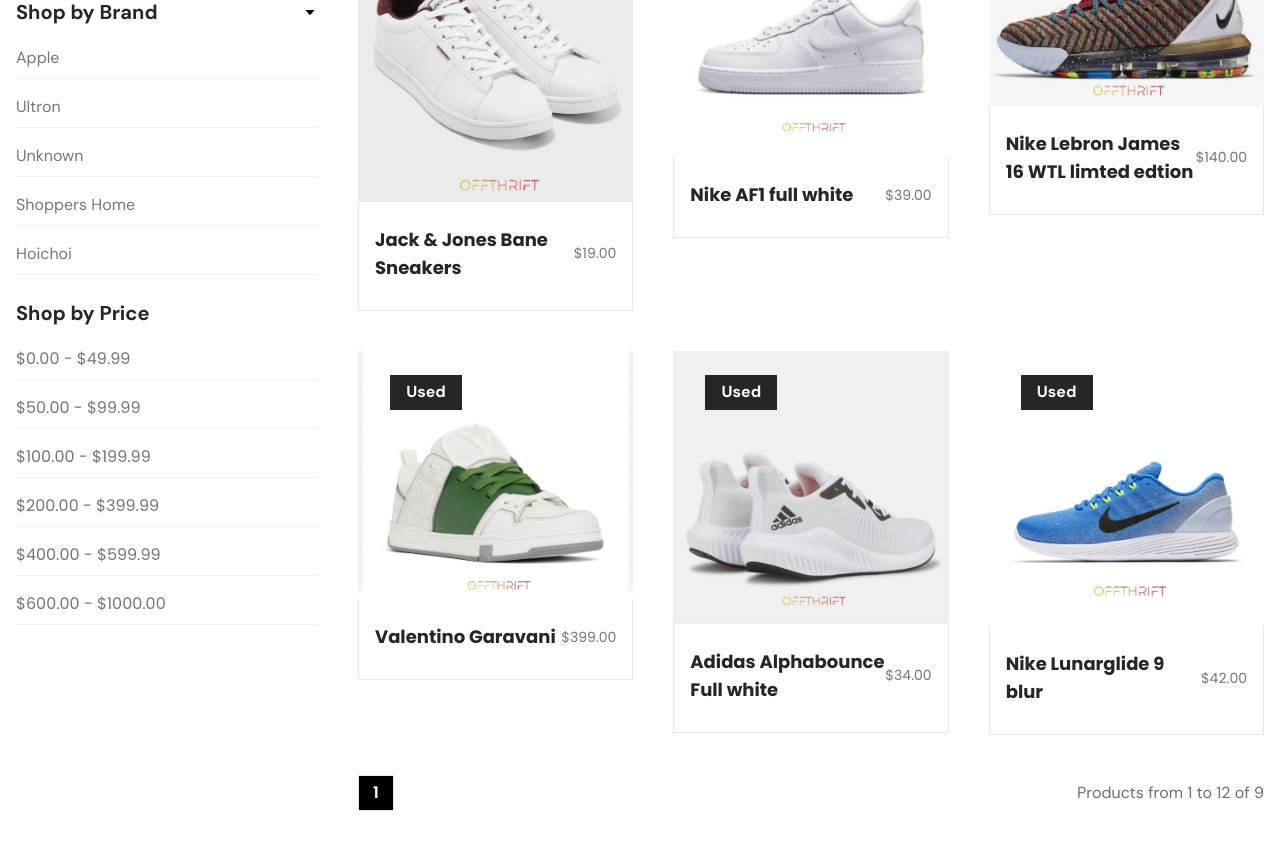
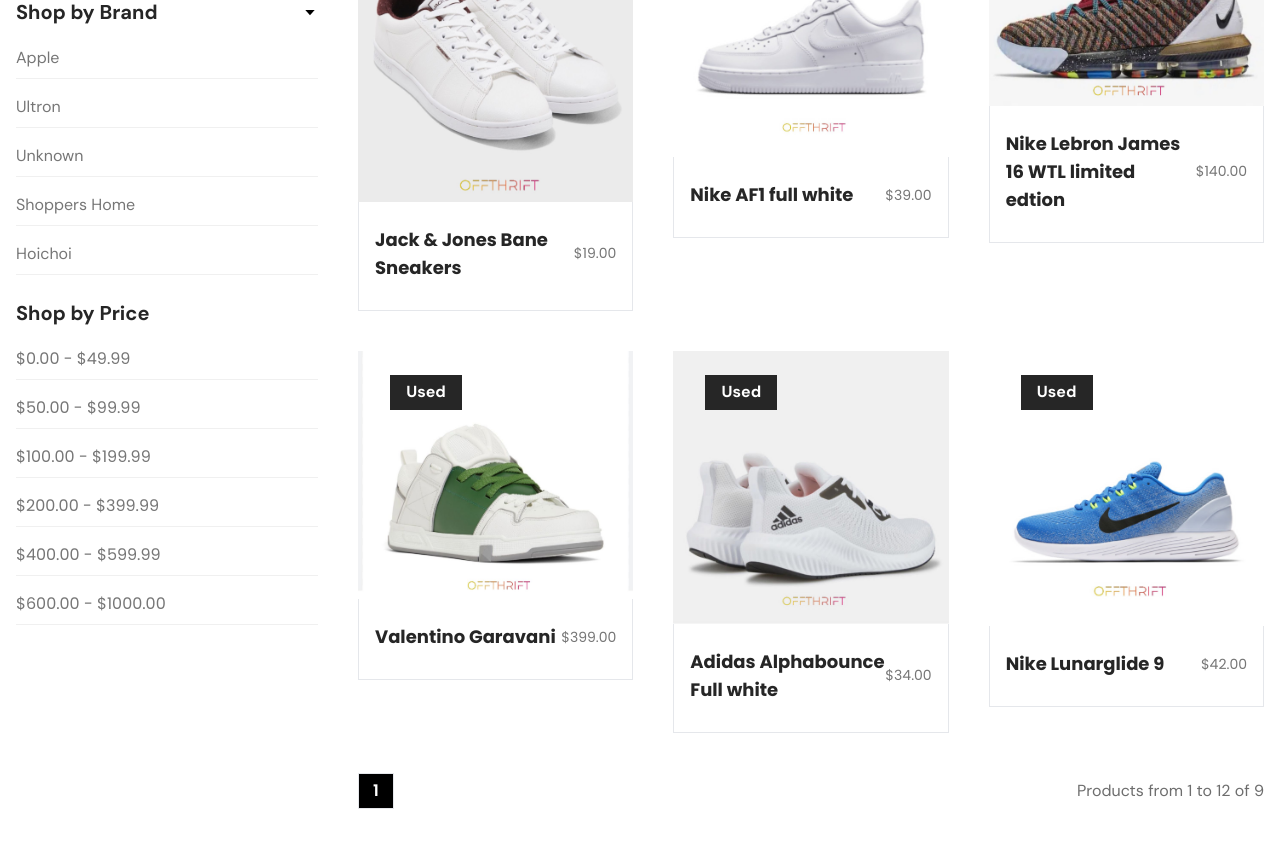
Before and after one commit to Sk01s/offthrift, a React (Create React App) app: page /shop in a window 1280 px wide. Shown: the part 940-1790 px from the top of the page. Built offline with nearby package versions, Linux system fonts and the light colour scheme.

Commit message:
the floor corection

```diff
--- a/src/components/home/Landing/Landing.js
+++ b/src/components/home/Landing/Landing.js
@@ -4,7 +4,7 @@
   return (
     <section className="py-[8rem] flex xl:flex-row md:flex-row sm:flex-col xs:flex-col flex-col justify-start items-center px-2 bg-[#eeeeee]  relative z-10  after:left-0 after:w-[95vw] after:absolute after:h-full after:bg-gradient-to-t from-[#eeeeee51] to-[#eeeeeebf]  after:bg-opacity-30 after:-z-10 ">
       <div className="  ml-4 flex gap-5 flex-col lg:items-start md:items-start  items-center z-10">
-        <h1 className="gradient-1 text- text-4xl sm:text-3xl xs:text-2xl md:text-4xl lg:text-4xl xl:text-5xl xs:text-center">
+        <h1 className="gradient-1 text- text-4xl sm:text-4xl xs:text-4xl md:text-4xl lg:text-4xl xl:text-5xl xs:text-center">
           Welcome to Off Thrift !
         </h1>{" "}
         <p className="text-gray-600 lg:text-left xl:text-left  sm:text-center xs:text-center max-w-full lg:w-[30rem] ">
--- a/src/constants/index.js
+++ b/src/constants/index.js
@@ -78,7 +78,7 @@
       productSixImg6,
       productSixImg7,
     ],
-    productName: "Nike Lebron James 16 WTL limted edtion ",
+    productName: "Nike Lebron James 16 WTL limited edtion ",
     price: "140.00",
     badge: true,
     size: 40,
@@ -188,7 +188,7 @@
       productSixImg6,
       productSixImg7,
     ],
-    productName: "Nike Lebron James 16 WTL limted edtion ",
+    productName: "Nike Lebron James 16 WTL limited edtion ",
     price: "140.00",
     badge: true,
     size: 40,
@@ -211,10 +211,7 @@
     badge: true,
     size: 41,
     condition: 9.5,
-    des: `Sneakers open skate Leather White Green
-     Closure: Lace Up Closure
-     Made in italy
-      Heel heigh `,
+    des: `Closure: Lace up Closure  Made in: Italy Heel height: Low and  Product code: S0F89YPB6TX `,
   },
   {
     _id: 107,
@@ -241,7 +238,7 @@
       productNineImg3,
       productNineImg4,
     ],
-    productName: "Nike Lunarglide 9 blur",
+    productName: "Nike Lunarglide 9",
     price: "42.00",
     badge: true,
     size: 41,
--- a/src/pages/payment/CompleteOrder/CompleteOrder.js
+++ b/src/pages/payment/CompleteOrder/CompleteOrder.js
@@ -71,9 +71,14 @@
           </h3>
 
           <div className="border-solid border-[#eee] border-2  p-2 w-[30rem] max-w-[90vw]">
-            {orderDetails.city} {"  "}
-            {orderDetails.street} {"  "}
-            {orderDetails.nearBy} {orderDetails.building} {orderDetails.floor}
+            {orderDetails.city} {" , "}
+            {orderDetails.street} {" , "}
+            {orderDetails.nearBy} {" , "}
+            {orderDetails.building} {" , "} {orderDetails.floor}
+            {parseInt(orderDetails.floor) === 1 && "st"}
+            {parseInt(orderDetails.floor) === 2 && "nd"}
+            {parseInt(orderDetails.floor) === 3 && "ed"}
+            {parseInt(orderDetails.floor) > 3 && "th"} floor
           </div>
           <div className="flex flex-col gap-5 mt-6 ">
             <h3 className="text-xl font-semibold ml-1">Items</h3>
```
